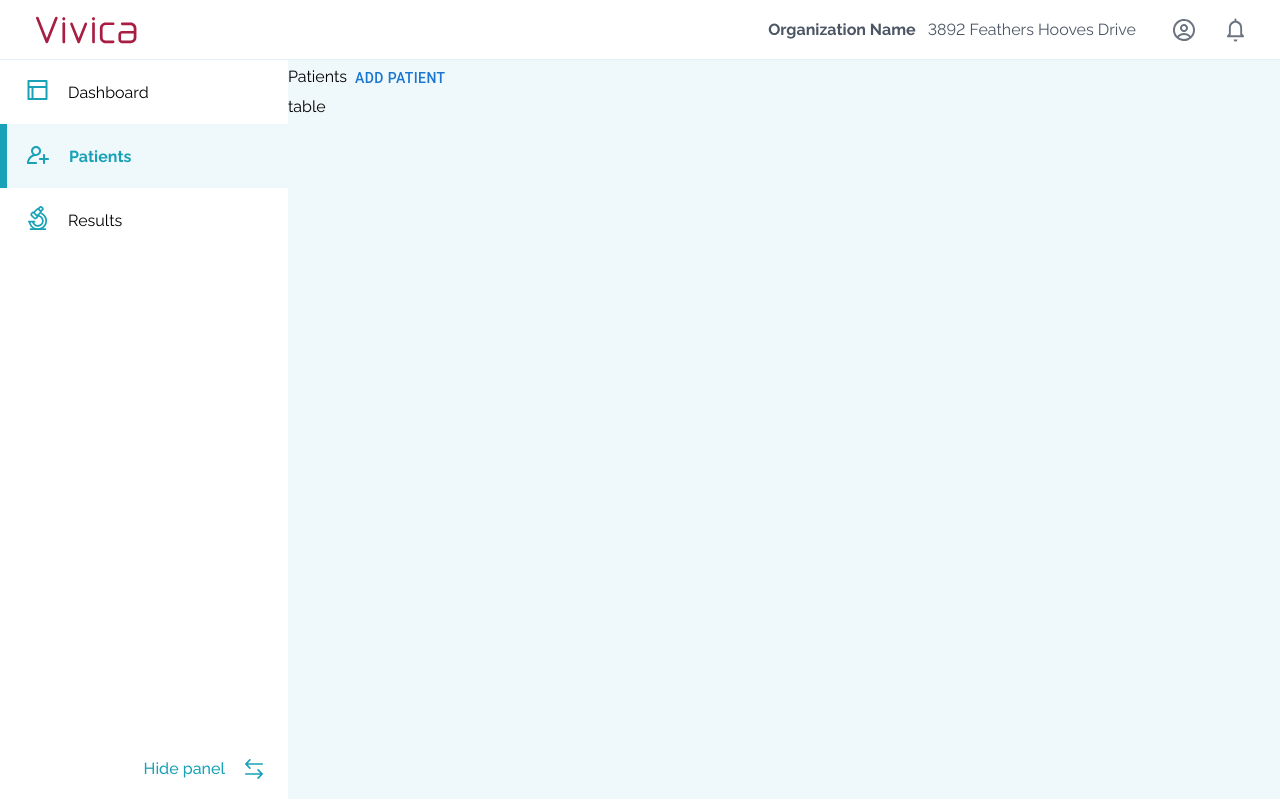
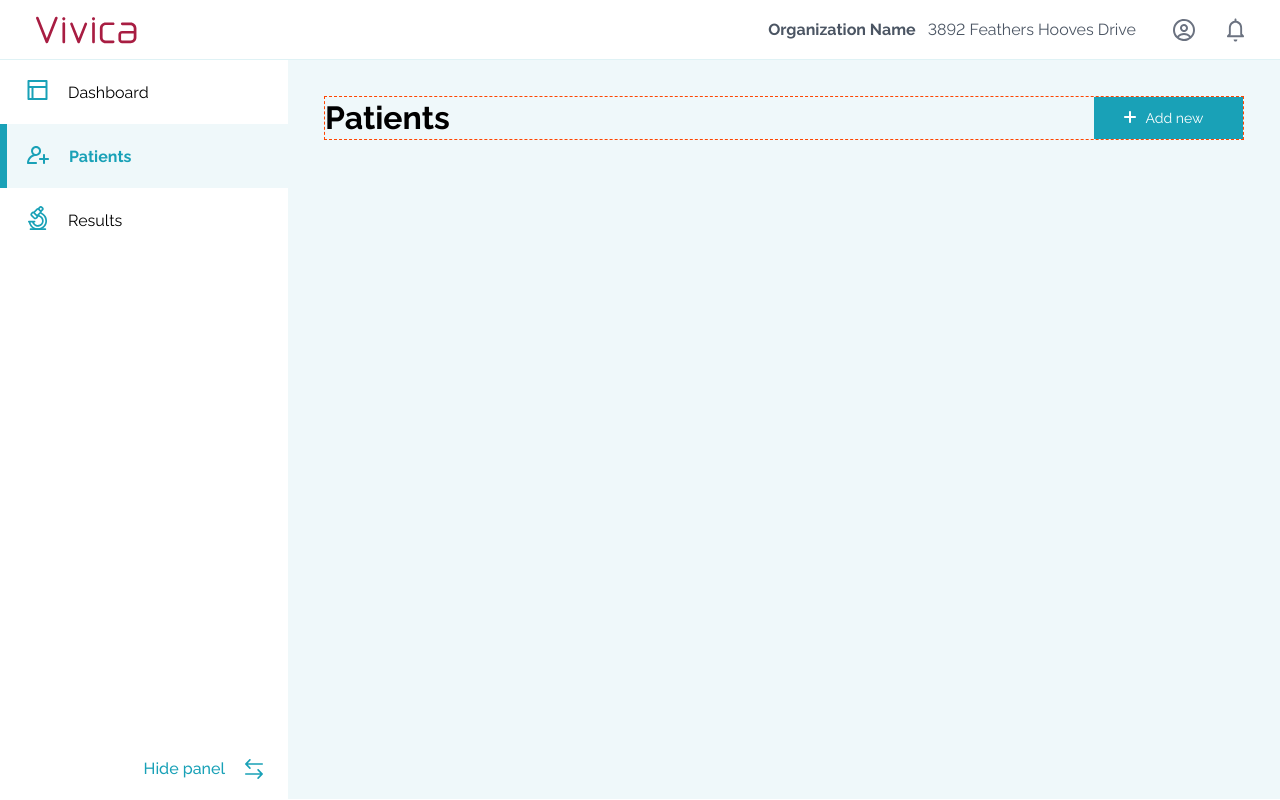
Before and after one commit to metalheadpnz/vivica, a React (Create React App) app: page /patients in a window 1280 px wide. Built offline with nearby package versions, Linux system fonts and the light colour scheme.

Commit message:
patients

```diff
--- /dev/null
+++ b/src/components/Button/Button.module.scss
@@ -0,0 +1,20 @@
+.button {
+  background-color: #19A1B7;
+  color: #fff;
+  width: 149px;
+  height: 42px;
+  //padding: 9px 36px 9px 24px;
+  font-size: 14px;
+
+  &:hover {
+
+  }
+}
+
+.button * {
+  margin-right: 10px;
+
+  &:nth-last-of-type(1) {
+    margin-right: 0;
+  }
+}
--- /dev/null
+++ b/src/components/Button/Button.tsx
@@ -0,0 +1,23 @@
+import React from 'react';
+import s from './Button.module.scss'
+
+
+type PropsType = {
+    title?: any
+    callback?: () => void
+    style?: any
+    frontImg?: any
+    rearImg?: any
+}
+
+export const Button = ({title, callback, style, frontImg, rearImg}: PropsType) => {
+    return (
+        <button className={s.button}
+                onClick={callback}
+                style={{...style}}>
+            <span>{frontImg}</span>
+            <span>{title}</span>
+            <span>{rearImg}</span>
+        </button>
+    );
+}
--- a/src/pages/AddPatient/AddPatient.tsx
+++ b/src/pages/AddPatient/AddPatient.tsx
@@ -1,5 +1,6 @@
 import React from 'react';
 import {useLocation, useNavigate} from "react-router-dom";
+import s from './AddPatient.module.scss'
 
 export const AddPatient = () => {
     const location = useLocation().pathname.split('/');
--- /dev/null
+++ b/src/pages/Patients/Patients.module.scss
@@ -0,0 +1,22 @@
+.patientsHeader {
+  border: 1px dashed orangered;
+  display: flex;
+  justify-content: space-between;
+  align-items: center;
+  margin-bottom: 36px;
+}
+
+.patientWrap {
+  margin: 36px;
+}
+
+.title {
+  font-family: Raleway-Bold;
+  font-size: 32px;
+  line-height: 36px;
+}
+
+.tableWrap {
+  background-color: red;
+
+}
--- a/src/pages/Patients/Patients.tsx
+++ b/src/pages/Patients/Patients.tsx
@@ -1,6 +1,8 @@
 import React from 'react';
-import {Button} from "@mui/material";
 import {useNavigate} from "react-router-dom";
+import s from './Patients.module.scss'
+import {Button} from "../../components/Button/Button";
+import {ReactComponent as Plus} from "../../assets/images/Plus.svg";
 
 export const Patients = () => {
     const navigate = useNavigate()
@@ -10,10 +12,21 @@ export const Patients = () => {
     }
 
     return (
-        <div>
-            Patients
-            <Button onClick={addBtnHandler} children={'Add Patient'}/>
-            <div>table</div>
+        <div className={s.patientWrap}>
+            <div className={s.patientsHeader}>
+                <span className={s.title}>Patients</span>
+                <Button title={'Add new'}
+                        frontImg={<Plus/>}
+                        callback={() => {
+                            console.log('btn')
+                        }}
+                />
+            </div>
+
+            <div className={s.tableWrap}>
+                <div className={s.searchBlock}></div>
+                <div className={s.table}></div>
+            </div>
         </div>
     );
 }
```
Also changed, not shown: src/assets/images/Plus.svg (added), src/pages/AddPatient/AddPatient.module.scss (added).
